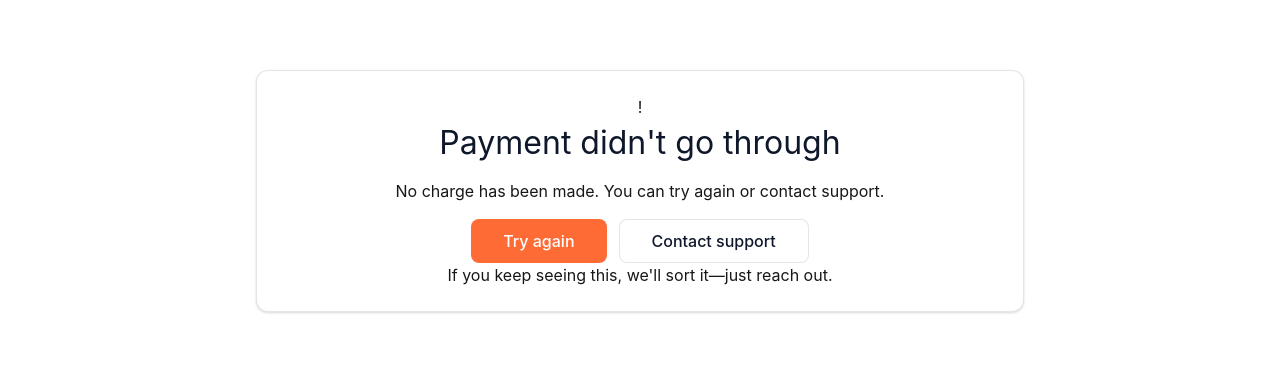
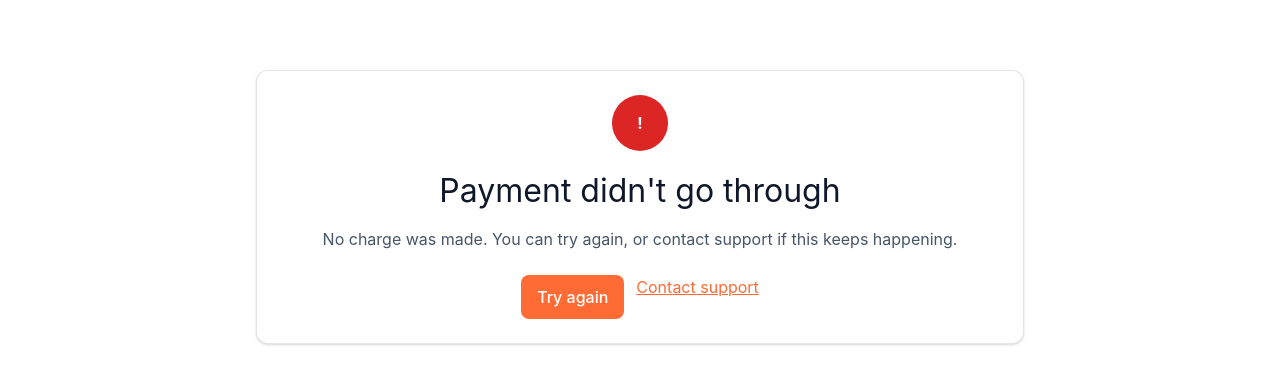
Before and after one commit to mukund-n2e/ai-tutor-ui, a Next.js app: page /checkout/error in a window 1280 px wide. Shown: the part 130-514 px from the top of the page. Built offline with nearby package versions, Linux system fonts and the light colour scheme.

Commit message:
feat(checkout): success and error routes

```diff
--- a/src/app/checkout/error/page.tsx
+++ b/src/app/checkout/error/page.tsx
@@ -1,52 +1,26 @@
-import Link from 'next/link';
+'use client';
 import Header from '../../../components/Header';
-import Card from '../../../components/Card';
+import Button from '../../../components/Button';
 import '../../../styles/tokens.css';
 import styles from '../../../styles/system.module.css';
+import { useRouter } from 'next/navigation';
 
 export default function CheckoutErrorPage() {
+  const router = useRouter();
   return (
     <div className={styles.page}>
       <Header />
       <main className={styles.main}>
         <div className={styles.container}>
-          <Card className={styles.statusCard}>
-            <div className={styles.statusHeaderRow}>
-              <span aria-hidden="true" className={styles.iconError}>!</span>
-              <h1 className={styles.statusTitle} data-testid="chk-error-title">
-                Payment didn&apos;t go through
-              </h1>
+          <section className={styles.statusCard}>
+            <div className={`${styles.statusIcon} ${styles.err}`}>!</div>
+            <h1 className={styles.statusTitle}>Payment didn't go through</h1>
+            <p className={styles.statusBody}>No charge was made. You can try again, or contact support if this keeps happening.</p>
+            <div className={styles.statusActions}>
+              <Button variant="primary" onClick={() => router.push('/pricing')}>Try again</Button>
+              <a className="text-[var(--brand-accent)] underline" href="mailto:support@aitutor.example">Contact support</a>
             </div>
-
-            <p className={styles.statusSubtitle}>
-              No charge has been made. You can try again or contact support.
-            </p>
-
-            <div className={styles.statusActions}>
-              <Link
-                href="/pricing?retry=1"
-                className="inline-flex items-center justify-center font-medium min-touch h-11 px-8 rounded-[var(--radius-button)]
-                           bg-[var(--brand-accent)] text-[var(--brand-accent-foreground)] hover:bg-[var(--brand-accent-hover)]
-                           focus-visible:outline-none focus-visible:ring-2 focus-visible:ring-offset-2 focus-visible:ring-[var(--brand-accent)]"
-                data-testid="chk-error-retry"
-              >
-                Try again
-              </Link>
-              <a
-                href="mailto:support@aitutor.example"
-                className="inline-flex items-center justify-center font-medium min-touch h-11 px-8 rounded-[var(--radius-button)]
-                           bg-[var(--surface)] border border-[var(--border)] text-[var(--text-high)] hover:bg-[var(--surface-hover)]
-                           focus-visible:outline-none focus-visible:ring-2 focus-visible:ring-offset-2 focus-visible:ring-[var(--brand-accent)]"
-                data-testid="chk-error-support"
-              >
-                Contact support
-              </a>
-            </div>
-
-            <p className={styles.statusNote}>
-              If you keep seeing this, we&apos;ll sort it—just reach out.
-            </p>
-          </Card>
+          </section>
         </div>
       </main>
     </div>
--- a/src/app/checkout/success/page.tsx
+++ b/src/app/checkout/success/page.tsx
@@ -1,72 +1,30 @@
-import Link from 'next/link';
-import { Suspense } from 'react';
+'use client';
+import { useSearchParams, useRouter } from 'next/navigation';
 import Header from '../../../components/Header';
-import Card from '../../../components/Card';
+import Button from '../../../components/Button';
 import '../../../styles/tokens.css';
 import styles from '../../../styles/system.module.css';
 
-type PageProps = {
-  searchParams?: Promise<{ [key: string]: string | string[] | undefined }>
-};
-
-function SuccessContent({ searchParams }: { searchParams: { [key: string]: string | string[] | undefined } | undefined }) {
-  const level = typeof searchParams?.level === 'string' ? searchParams.level.toUpperCase() : null;
-  const sessionId = typeof searchParams?.session_id === 'string' ? searchParams.session_id : null;
-
-  const ctaText = level ? `Start Level ${level}` : 'Browse courses';
-  const ctaHref = level ? `/wall?via=success&level=${level}` : '/wall?via=success';
-
+export default function CheckoutSuccessPage() {
+  const params = useSearchParams();
+  const router = useRouter();
+  const level = params.get('level') || 'L2';
   return (
     <div className={styles.page}>
       <Header />
       <main className={styles.main}>
         <div className={styles.container}>
-          <Card className={styles.statusCard}>
-            <div className={styles.statusHeaderRow}>
-              <span aria-hidden="true" className={styles.iconSuccess}>✓</span>
-              <h1 className={styles.statusTitle} data-testid="chk-success-title">
-                Payment confirmed
-              </h1>
+          <section className={styles.statusCard} role="status" aria-live="polite">
+            <div className={`${styles.statusIcon} ${styles.ok}`}>✓</div>
+            <h1 className={styles.statusTitle}>Payment confirmed</h1>
+            <p className={styles.statusBody}>You now have access to <strong>Level {level}</strong> for 12 months.</p>
+            <div className={styles.statusActions}>
+              <Button variant="primary" size="lg" onClick={() => router.push(`/wall?via=success&level=${level}`)}>Start Level {level}</Button>
+              <Button variant="secondary" onClick={() => router.push('/wall')}>Explore courses</Button>
             </div>
-
-            <p className={styles.statusSubtitle}>
-              You&apos;re all set.
-            </p>
-
-            <div className={styles.statusActions}>
-              <Link
-                href={ctaHref}
-                className="inline-flex items-center justify-center font-medium min-touch h-11 px-8 rounded-[var(--radius-button)]
-                           bg-[var(--brand-accent)] text-[var(--brand-accent-foreground)] hover:bg-[var(--brand-accent-hover)]
-                           focus-visible:outline-none focus-visible:ring-2 focus-visible:ring-offset-2 focus-visible:ring-[var(--brand-accent)]"
-                data-testid="chk-success-cta"
-              >
-                {ctaText}
-              </Link>
-            </div>
-
-            <p className={styles.statusNote}>
-              Private by default. Nothing saved unless you say so.
-            </p>
-
-            {sessionId && (
-              <p className={styles.statusMeta} aria-live="polite">
-                Ref: {sessionId}
-              </p>
-            )}
-          </Card>
+          </section>
         </div>
       </main>
     </div>
   );
 }
-
-export default async function SuccessPage({ searchParams }: PageProps) {
-  const resolvedSearchParams = await searchParams;
-
-  return (
-    <Suspense fallback={<div>Loading...</div>}>
-      <SuccessContent searchParams={resolvedSearchParams} />
-    </Suspense>
-  );
-}
```
